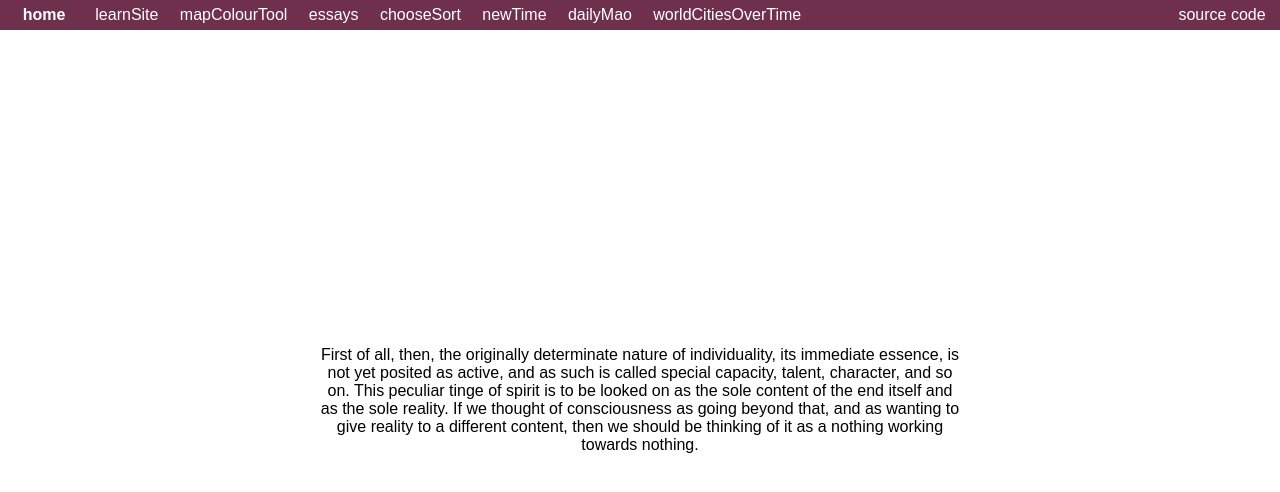
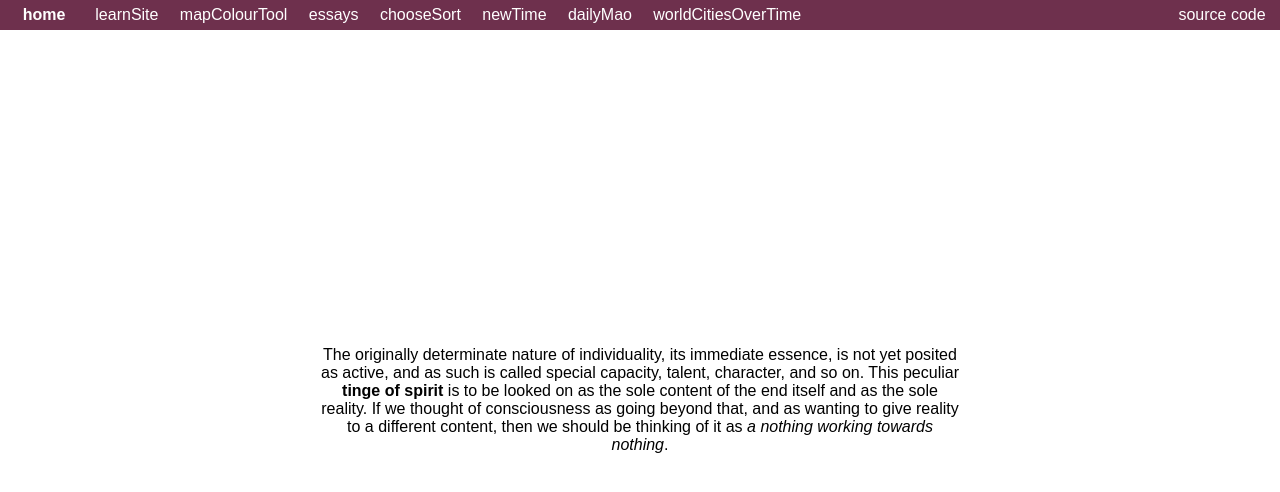
Before and after one commit to yrrah2/home, a plain HTML site: page index.html in a window 1280 px wide. Drawn offline with nearby package versions, Linux system fonts and the light colour scheme.

Commit message:
formatting

```diff
--- a/index.html
+++ b/index.html
@@ -26,11 +26,11 @@
 	</div>
 	<div id="content" style="text-align: center; margin: 0 0 0 200px;max-width: 50em;padding: 1.5em;">
 		<div style="position: absolute; left: 50%; top: 50%; transform: translate(-50%, -50%);">
-			<p> First of all, then, the originally determinate nature of individuality, its immediate essence, is not yet posited as active, and as such is called special capacity, talent, character, and so on.
+			<p> The originally determinate nature of individuality, its immediate essence, is not yet posited as active, and as such is called special capacity, talent, character, and so on.
 
-			This peculiar tinge of spirit is to be looked on as the sole content of the end itself and as the sole reality.
+				This peculiar <b>tinge of spirit</b> is to be looked on as the sole content of the end itself and as the sole reality.
 
-			If we thought of consciousness as going beyond that, and as wanting to give reality to a different content, then we should be thinking of it as a nothing working towards nothing.</p>
+			If we thought of consciousness as going beyond that, and as wanting to give reality to a different content, then we should be thinking of it as <i>a nothing working towards nothing</i>.</p>
 		</div>
 	</div>
 </body>
```
